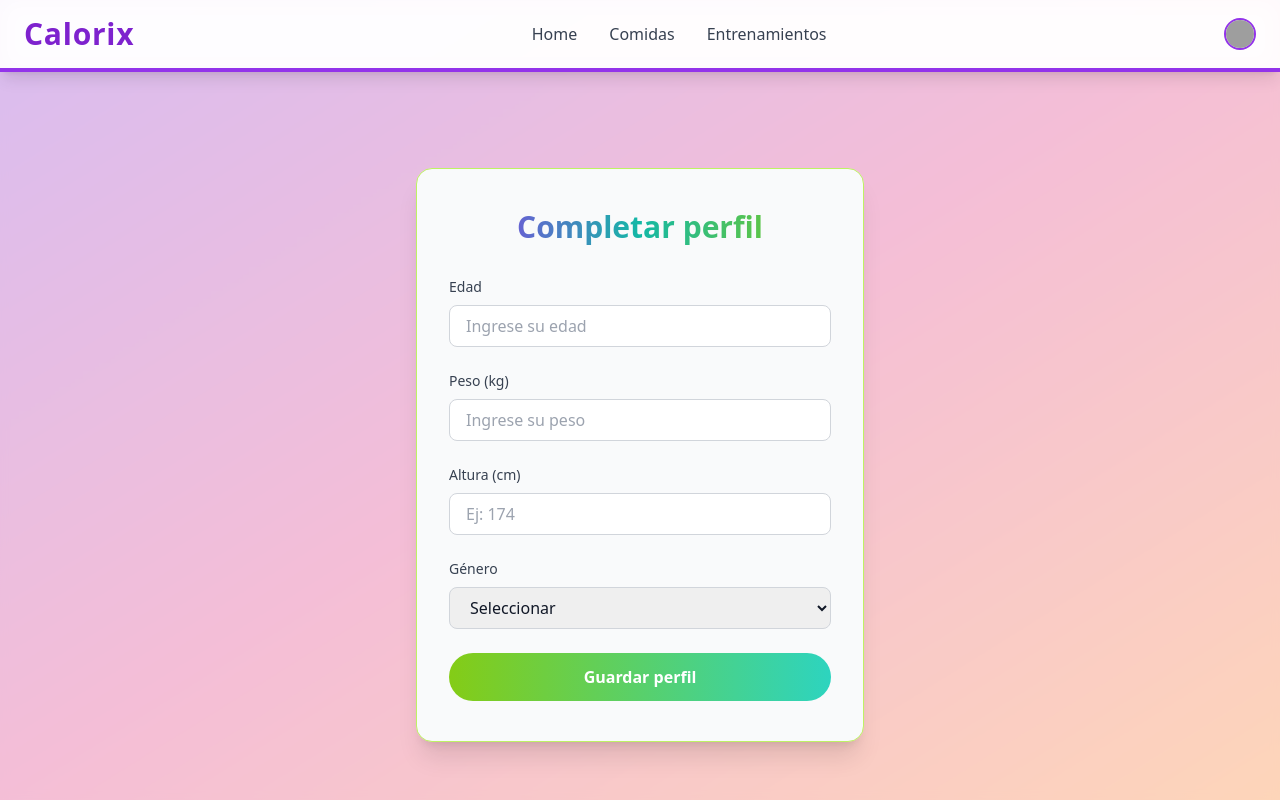
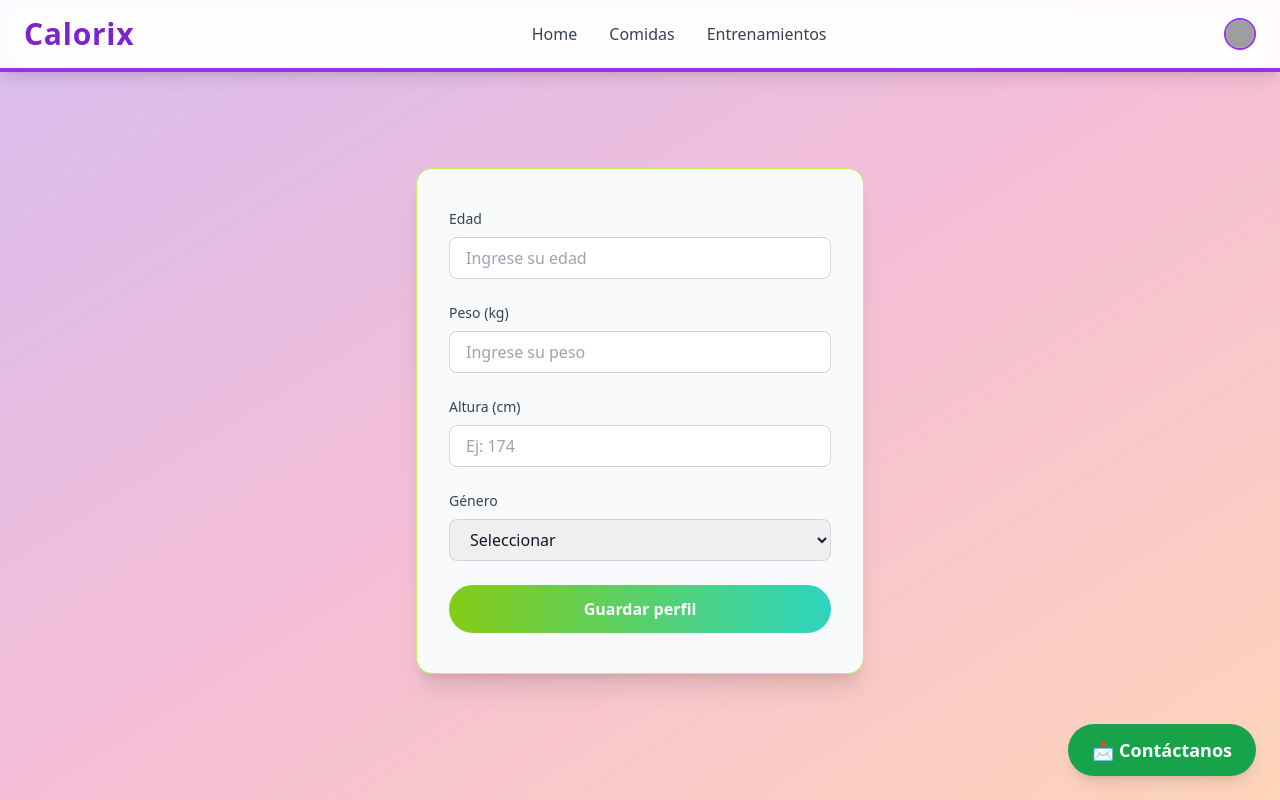
Before and after one commit to Benja391/App-Calorix, a Vue app in the folder calorix-frontend/: page /perfil in a window 1280 px wide. Built offline with nearby package versions, Linux system fonts and the light colour scheme; sample sign-in values are in the browser's storage; grey boxes are pictures that could not be loaded.

Commit message:
listo para el render

```diff
--- a/calorix-frontend/src/App.vue
+++ b/calorix-frontend/src/App.vue
@@ -98,6 +98,10 @@
         </div>
       </nav>
 
+
+
+
+
       <!-- Menú móvil -->
       <transition name="slide-down">
         <div
@@ -163,6 +167,16 @@
       </main>
     </div>
   </div>
+
+  <!-- ✅ Botón flotante siempre visible -->
+<a
+  href="https://docs.google.com/forms/d/e/1FAIpQLScnTn6wI4otgvHUWV2YOvwNK-nQ-I2rc0dRi1Dh1f7wo6o-sQ/viewform"
+  target="_blank"
+  rel="noopener noreferrer"
+  class="fixed bottom-6 right-6 bg-green-600 text-white px-6 py-3 rounded-full shadow-lg hover:bg-green-700 transition-all text-lg font-semibold z-[9999]"
+>
+  📩 Contáctanos
+</a>
 </template>
 
 <script setup>
--- a/calorix-frontend/src/router/index.js
+++ b/calorix-frontend/src/router/index.js
@@ -7,6 +7,7 @@ import Comidas from '../views/ComidasList.vue'
 import Entrenamientos from '../views/Entrenamientos.vue'
 import EditarPerfil from '../views/EditarPerfil.vue'
 import MiPerfil from '../views/MiPerfil.vue'
+
 import { isTokenExpired } from '../auth'; // 👈 importa la función
 
 
@@ -39,11 +40,7 @@ const routes = [
     component: Entrenamientos,
     meta: { requiresAuth: true }
   },
-  {
-    path: '/editar-perfil',
-    component: EditarPerfil,
-    meta: { requiresAuth: true }
-  },
+
    {
     path: '/home',
     component: Home,
--- a/calorix-frontend/src/views/Entrenamientos.vue
+++ b/calorix-frontend/src/views/Entrenamientos.vue
@@ -204,7 +204,7 @@ const calcularCalorias = (nombre, descripcion, duracionMin, pesoUsuario = 70) =>
 // Cargar entrenamientos desde backend
 const cargarEntrenamientos = async () => {
   try {
-    const response = await axios.get('https://app-calorix.onrender.com/api/entrenamientos')
+    const response = await axios.get('http://localhost:3000/api/entrenamientos')
     entrenamientos.value = response.data
   } catch (error) {
     console.error('❌ Error al obtener entrenamientos:', error)
@@ -234,7 +234,7 @@ const agregarEntrenamiento = async () => {
       descripcion: descripcion.value
     }
 
-    await axios.post('https://app-calorix.onrender.com/api/entrenamientos', nuevo)
+    await axios.post('http://localhost:3000/api/entrenamientos', nuevo)
     nombre.value = ''
     horas.value = 0
     minutos.value = 0
@@ -247,7 +247,7 @@ const agregarEntrenamiento = async () => {
 
 const eliminarEntrenamiento = async (id) => {
   try {
-    await axios.delete(`https://app-calorix.onrender.com/api/entrenamientos/${id}`);
+    await axios.delete(`http://localhost:3000/api/entrenamientos/${id}`);
     entrenamientos.value = entrenamientos.value.filter(e => e._id !== id);
   } catch (err) {
     console.error('❌ Error al eliminar entrenamiento:', err);
--- a/calorix-frontend/src/views/FormPerfil.vue
+++ b/calorix-frontend/src/views/FormPerfil.vue
@@ -3,13 +3,6 @@
     class="max-w-md mx-auto mt-24 px-8 py-10
            bg-gray-50 rounded-2xl shadow-xl border border-lime-300"
   >
-    <h2
-      class="text-3xl font-extrabold text-center mb-8
-             text-transparent bg-clip-text
-             bg-gradient-to-r from-purple-600 via-teal-500 to-lime-500"
-    >
-      Completar perfil
-    </h2>
 
     <form @submit.prevent="submitPerfil">
 
@@ -147,7 +140,6 @@ export default {
 
     // Guardar en localStorage
     localStorage.setItem('perfilUsuario', JSON.stringify({
-
       edad: this.edad,
       peso: this.peso,
       altura: this.altura,
--- a/calorix-frontend/src/views/MiPerfil.vue
+++ b/calorix-frontend/src/views/MiPerfil.vue
@@ -57,14 +57,6 @@
               Editar Perfil
             </router-link>
 
-            <!-- NUEVO: Botón Completar Perfil -->
-            <router-link
-              v-if="!perfilCompleto"
-              to="/completar-perfil"
-              class="bg-[#08a04b] text-white px-6 py-2 rounded-full hover:bg-[#0aaf57] transition shadow-md"
-            >
-              Completar Perfil
-            </router-link>
           </div>
         </div>
       </div>
```
